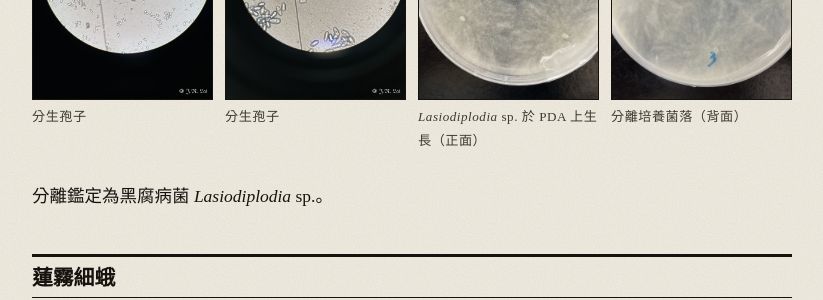
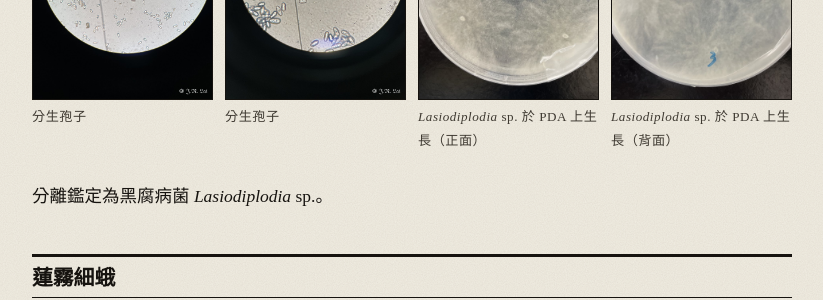
Before and after one commit to laijianren/laijianren.github.io, a Jekyll site: the page built from _cases/2023-06-02-nanzhou-wax-apple-fruit-rot.md, in a window 1280 px wide and 900 px high, scrolled down 2359 px. Shown: the part 151-451 px from the top of the window, without its empty margins (228-1051 px from the left). Built offline with Jekyll 4.4.1, drawn with Linux system fonts in a browser that asks for light colours; some web fonts are replaced.

Commit message:
南州蓮霧：黑腐病菌落背面圖說
Co-Authored-By: Claude Opus 5.5 (1M context) <noreply@anthropic.com>
Claude-Session: https://claude.ai/code/session_01XJGjkT6ynprrpQ61onDbZk

```diff
--- a/_cases/2023-06-02-nanzhou-wax-apple-fruit-rot.md
+++ b/_cases/2023-06-02-nanzhou-wax-apple-fruit-rot.md
@@ -41,7 +41,7 @@ cover_caption: 果腐病果實
 <figure class="photo"><img src="/assets/cases/2023-06-02-nanzhou-wax-apple/13.jpg" alt="顯微鏡下的孢子"><figcaption>分生孢子</figcaption></figure>
 <figure class="photo"><img src="/assets/cases/2023-06-02-nanzhou-wax-apple/14.jpg" alt="顯微鏡下的孢子"><figcaption>分生孢子</figcaption></figure>
 <figure class="photo"><img src="/assets/cases/2023-06-02-nanzhou-wax-apple/15.jpg" alt="培養皿上的灰色菌落"><figcaption><em>Lasiodiplodia</em> sp. 於 PDA 上生長（正面）</figcaption></figure>
-<figure class="photo"><img src="/assets/cases/2023-06-02-nanzhou-wax-apple/16.jpg" alt="培養皿上的灰色菌落"><figcaption>分離培養菌落（背面）</figcaption></figure>
+<figure class="photo"><img src="/assets/cases/2023-06-02-nanzhou-wax-apple/16.jpg" alt="培養皿上的灰色菌落"><figcaption><em>Lasiodiplodia</em> sp. 於 PDA 上生長（背面）</figcaption></figure>
 </div>
 
 分離鑑定為黑腐病菌 *Lasiodiplodia* sp.。
```
